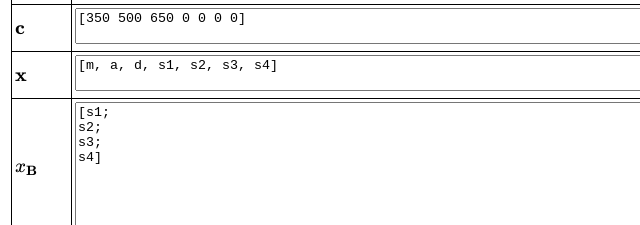
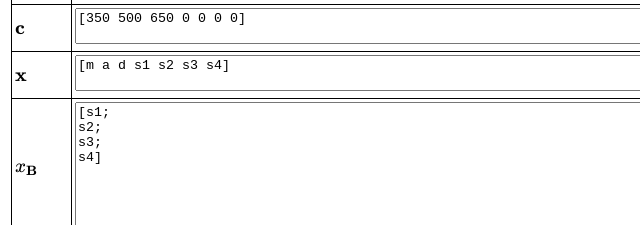
Before and after one commit to fusion809/simplex, a plain HTML site: page index.html in a window 1280 px wide. Shown: the part 1130-1355 px from the top of the page, 0-640 px from the left. Drawn offline with nearby package versions, Linux system fonts and the light colour scheme.

Commit message:
Rm commas separating elements of x

```diff
--- a/index.html
+++ b/index.html
@@ -91,7 +91,7 @@
             </tr>
             <tr>
                 <td>\(\mathbf{x}\)</td>
-                <td><textarea id="x" name="x" style="width: 100%">[m, a, d, s1, s2, s3, s4]</textarea></td>
+                <td><textarea id="x" name="x" style="width: 100%">[m a d s1 s2 s3 s4]</textarea></td>
             </tr>
             <tr>
                 <td>\(x_\mathbf{B}\)</td>
```
